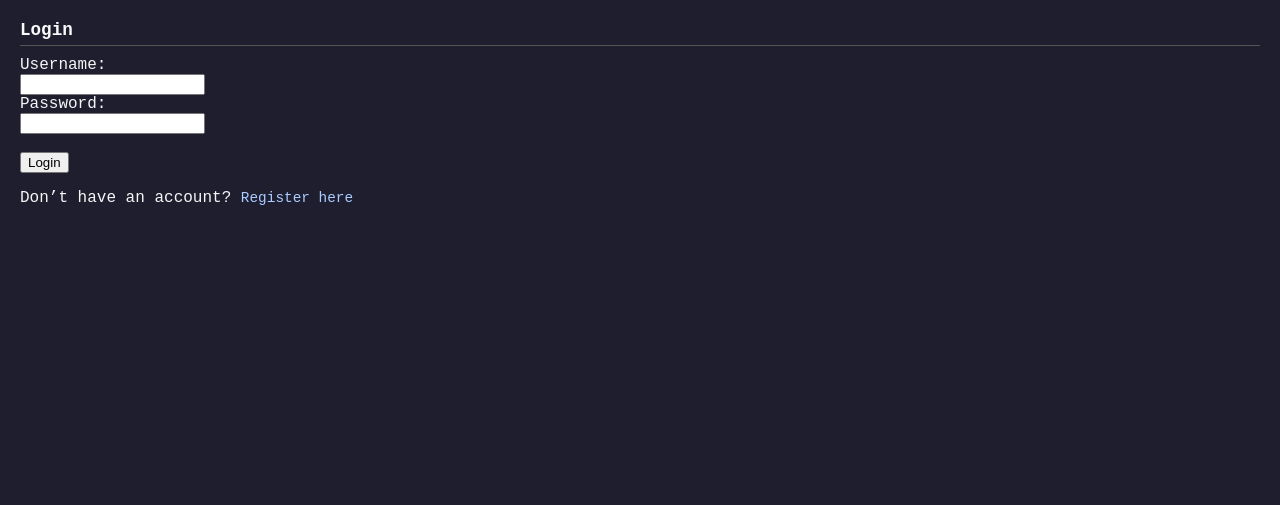
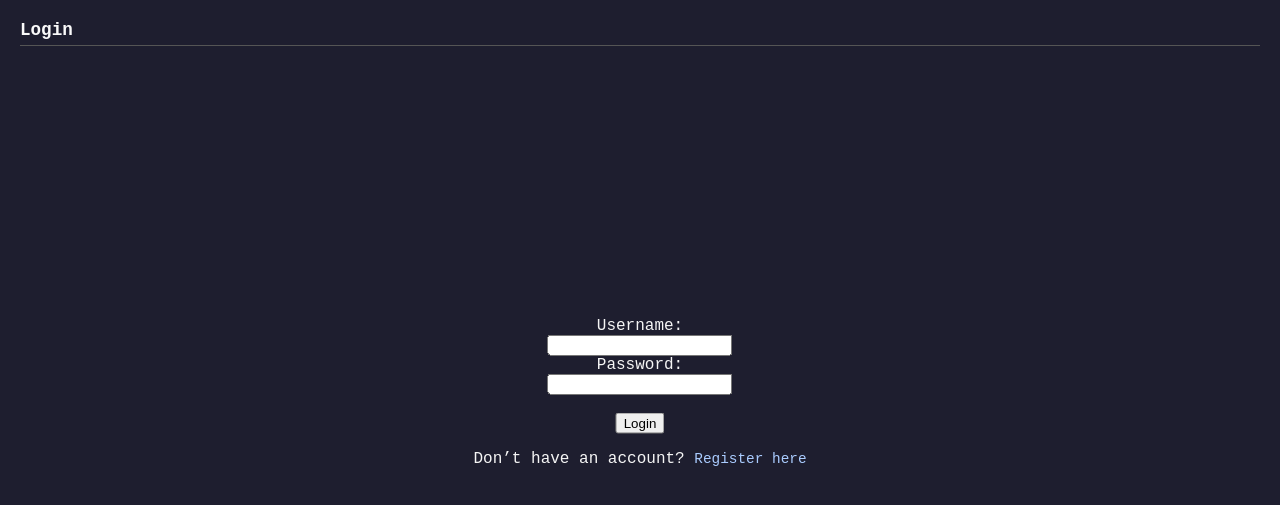
Before and after one commit to heinerkace/letsplayaround, a Flask app: page /login in a window 1280 px wide. Shown: the top 505 px of the page. Run offline with Flask 3, Linux system fonts and the light colour scheme.

Commit message:
updated css format by adding different file for login and rigister: can easily be deleted

```diff
--- /dev/null
+++ b/static/login_register.css
@@ -0,0 +1,13 @@
+body{
+    /* text-align: center; */
+
+
+}
+
+form{
+    text-align: center;
+     position: absolute;
+  top: 50vh; /* 50% of the viewport height */
+  left: 50%;
+  transform: translate(-50%, -50%);
+}
--- a/templates/login.html
+++ b/templates/login.html
@@ -4,6 +4,7 @@
   <meta charset="UTF-8">
   <title>Login</title>
   <link rel="stylesheet" href="/static/styles.css" />
+  <link rel="stylesheet" href="/static/login_register.css" />
 </head>
 <body>
   <h2>Login</h2>
@@ -16,13 +17,14 @@
       </ul>
     {% endif %}
   {% endwith %}
-  <form method="POST">
+  <form  method="POST">
     <label>Username:</label><br>
     <input type="text" name="username" required><br>
     <label>Password:</label><br>
     <input type="password" name="password" required><br><br>
     <button type="submit">Login</button>
+    <p>Don’t have an account? <a href="{{ url_for('register') }}">Register here</a></p>
   </form>
-  <p>Don’t have an account? <a href="{{ url_for('register') }}">Register here</a></p>
+
 </body>
 </html>
--- a/templates/register.html
+++ b/templates/register.html
@@ -4,6 +4,7 @@
   <meta charset="UTF-8">
   <title>Register</title>
     <link rel="stylesheet" href="/static/styles.css" />
+     <link rel="stylesheet" href="/static/login_register.css" />
 </head>
 <body>
   <h2>Register</h2>
@@ -22,7 +23,8 @@
     <label>Password:</label><br>
     <input type="password" name="password" required><br><br>
     <button type="submit">Register</button>
+    <p>Already have an account? <a href="{{ url_for('login') }}">Login here</a></p>
   </form>
-  <p>Already have an account? <a href="{{ url_for('login') }}">Login here</a></p>
+
 </body>
 </html>
```
